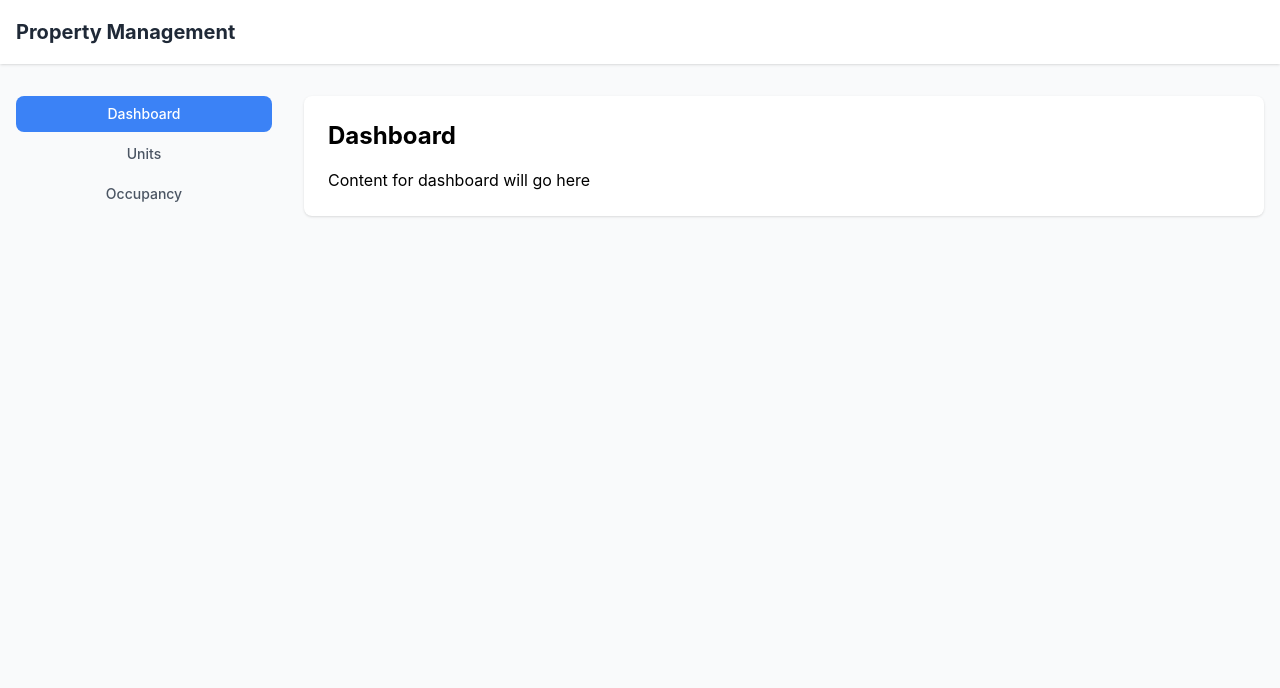
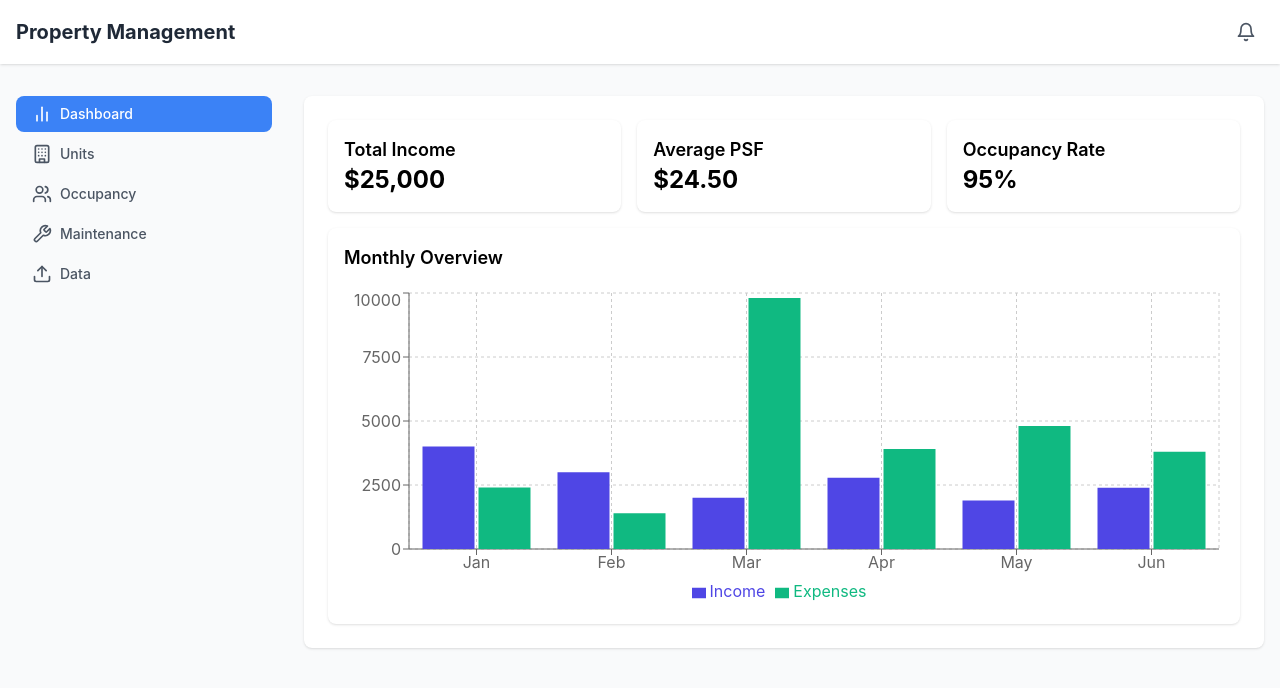
Before and after one commit to concobar-ai/cash-flow-app, a React (Create React App) app: page / in a window 1280 px wide. Shown: the top 688 px of the page. Built offline with nearby package versions, Linux system fonts and the light colour scheme.

Commit message:
Update App.jsx

```diff
--- a/src/App.jsx
+++ b/src/App.jsx
@@ -1,55 +1,73 @@
 import React, { useState } from 'react';
+import CashFlowAnalysis from './components/CashFlowAnalysis';
+import UnitManagement from './components/UnitManagement';
+import OccupancyTracking from './components/OccupancyTracking';
+import MaintenanceTracker from './components/MaintenanceTracker';
+import DataTransfer from './components/DataTransfer';
+import NotificationSystem from './components/NotificationSystem';
+import { BarChart2, Building, Users, Wrench, Upload, Bell } from 'lucide-react';
 
 const App = () => {
   const [activeTab, setActiveTab] = useState('dashboard');
 
+  const menuItems = [
+    { id: 'dashboard', name: 'Dashboard', icon: BarChart2, component: CashFlowAnalysis },
+    { id: 'units', name: 'Units', icon: Building, component: UnitManagement },
+    { id: 'occupancy', name: 'Occupancy', icon: Users, component: OccupancyTracking },
+    { id: 'maintenance', name: 'Maintenance', icon: Wrench, component: MaintenanceTracker },
+    { id: 'data', name: 'Data', icon: Upload, component: DataTransfer }
+  ];
+
   return (
     <div className="min-h-screen bg-gray-50">
+      {/* Navigation Bar */}
       <nav className="bg-white shadow">
         <div className="max-w-7xl mx-auto px-4">
           <div className="flex justify-between h-16">
             <div className="flex-shrink-0 flex items-center">
               <h1 className="text-xl font-bold text-gray-800">Property Management</h1>
             </div>
+            <div className="flex items-center">
+              <button
+                onClick={() => setActiveTab('notifications')}
+                className="p-2 hover:bg-gray-100 rounded-full"
+              >
+                <Bell className="h-5 w-5 text-gray-600" />
+              </button>
+            </div>
           </div>
         </div>
       </nav>
 
+      {/* Main Content */}
       <div className="max-w-7xl mx-auto px-4 py-8">
         <div className="flex flex-col md:flex-row gap-8">
+          {/* Sidebar */}
           <div className="w-full md:w-64 space-y-1">
-            <button
-              onClick={() => setActiveTab('dashboard')}
-              className={`w-full px-4 py-2 rounded-lg text-sm font-medium ${
-                activeTab === 'dashboard' ? 'bg-blue-500 text-white' : 'text-gray-600 hover:bg-gray-100'
-              }`}
-            >
-              Dashboard
-            </button>
-            <button
-              onClick={() => setActiveTab('units')}
-              className={`w-full px-4 py-2 rounded-lg text-sm font-medium ${
-                activeTab === 'units' ? 'bg-blue-500 text-white' : 'text-gray-600 hover:bg-gray-100'
-              }`}
-            >
-              Units
-            </button>
-            <button
-              onClick={() => setActiveTab('occupancy')}
-              className={`w-full px-4 py-2 rounded-lg text-sm font-medium ${
-                activeTab === 'occupancy' ? 'bg-blue-500 text-white' : 'text-gray-600 hover:bg-gray-100'
-              }`}
-            >
-              Occupancy
-            </button>
+            {menuItems.map(item => (
+              <button
+                key={item.id}
+                onClick={() => setActiveTab(item.id)}
+                className={`w-full flex items-center gap-2 px-4 py-2 rounded-lg text-sm font-medium ${
+                  activeTab === item.id
+                    ? 'bg-blue-500 text-white'
+                    : 'text-gray-600 hover:bg-gray-100'
+                }`}
+              >
+                <item.icon className="h-5 w-5" />
+                {item.name}
+              </button>
+            ))}
           </div>
 
+          {/* Content Area */}
           <div className="flex-1">
             <div className="bg-white rounded-lg shadow p-6">
-              <h2 className="text-2xl font-bold mb-4">
-                {activeTab.charAt(0).toUpperCase() + activeTab.slice(1)}
-              </h2>
-              <p>Content for {activeTab} will go here</p>
+              {activeTab === 'notifications' ? (
+                <NotificationSystem />
+              ) : (
+                menuItems.find(item => item.id === activeTab)?.component()
+              )}
             </div>
           </div>
         </div>
```
